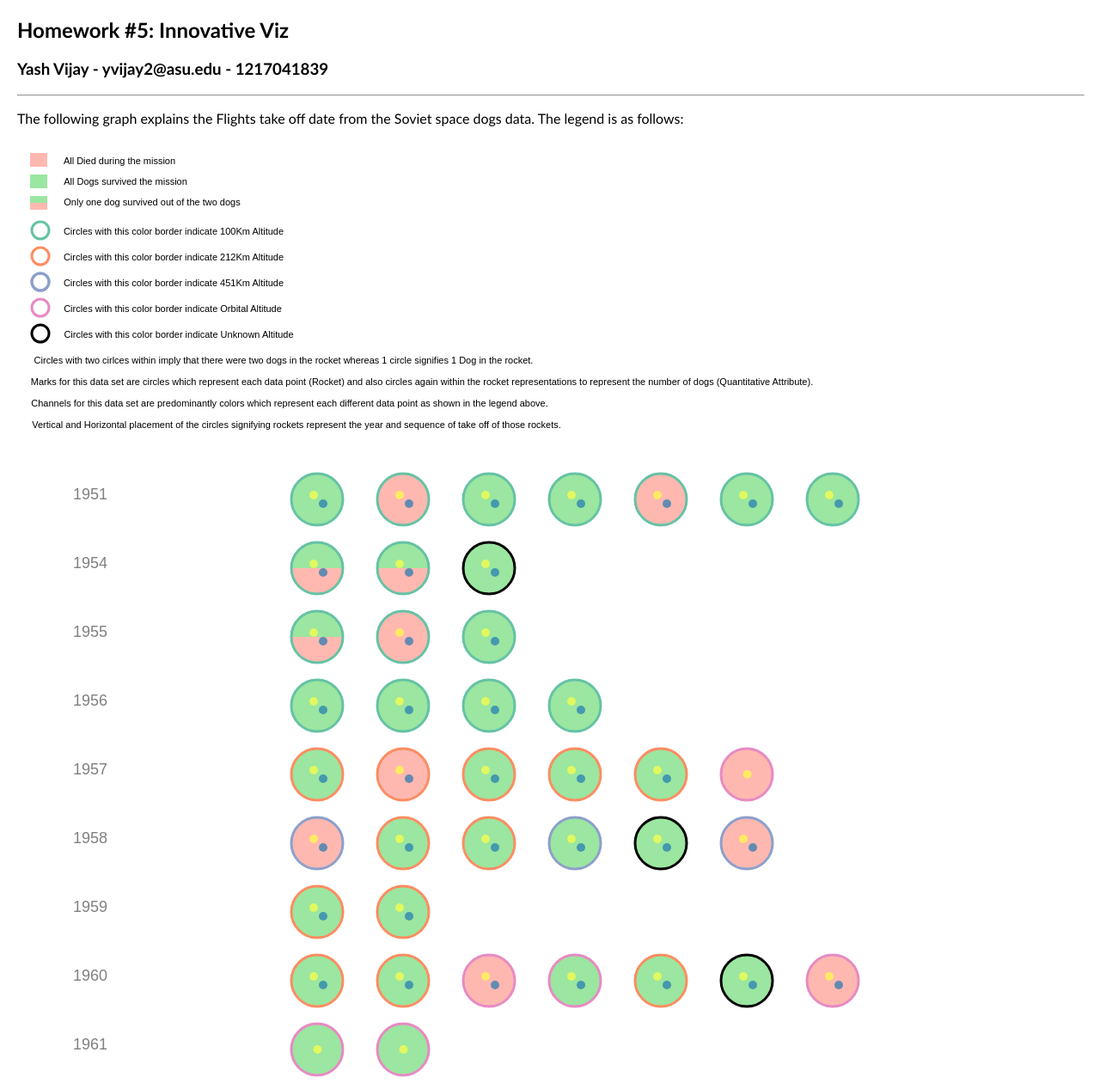
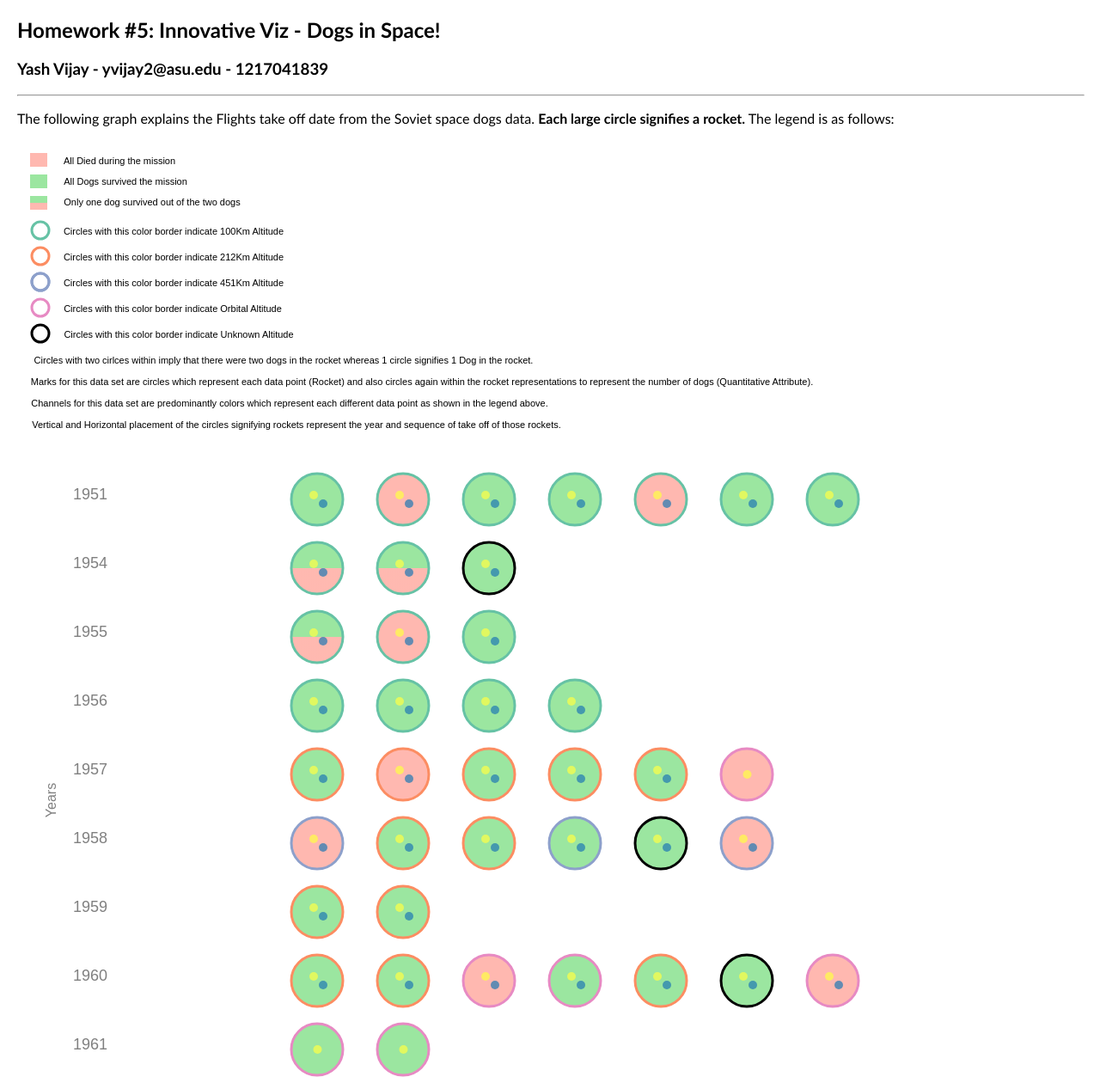
Before and after one commit to yashvijay17/Innovative-Visualization, a plain HTML site: page index.html in a window 1280 px wide. Shown: the top 1267 px of the page at 86% size. Drawn offline with nearby package versions, Linux system fonts and the light colour scheme.

Commit message:
minor updates

```diff
--- a/index.html
+++ b/index.html
@@ -2,7 +2,7 @@
 <html>
 <head>
     <meta charset='utf-8'>
-    <title>CSE 578 - Fall 2020 - Homework #5</title>
+    <title>CSE 578 - Fall 2020 - Homework #5 - Dogs in Space!</title>
     <link rel='stylesheet' href='css/style.css'>
     <script src='https://d3js.org/d3.v5.min.js'></script>
     <script src='scripts/homework5.js'></script>
@@ -10,10 +10,10 @@
 </head>
 <body>
     <div id='wrapper'>
-      <h2>Homework #5: Innovative Viz</h2>
+      <h2>Homework #5: Innovative Viz - Dogs in Space!</h2>
       <h3>Yash Vijay - yvijay2@asu.edu - 1217041839</h3>
       <hr style='width:100%'>
-      <p> The following graph explains the Flights take off date from the Soviet space dogs data. The legend is as follows:</p>
+      <p> The following graph explains the Flights take off date from the Soviet space dogs data. <b>Each large circle signifies a rocket.</b> The legend is as follows:</p>
 	  <svg class="#legend" id='legend'>
 	  </svg>
 	  <br>
--- a/scripts/homework5.js
+++ b/scripts/homework5.js
@@ -66,7 +66,7 @@ function drawMap() {
 		.translate([+mapSvg.style('width').replace('px', '') / 2, +mapSvg.style('height').replace('px', '') / 2.3]);
 	let path = d3.geoPath()
 		.projection(projection);
-	//console.log(flightData)
+
 	years = []
 	var yparse = d3.timeParse("%Y");
 	flightData.forEach(function (d) {
@@ -74,7 +74,6 @@ function drawMap() {
 	});
 
 	years2 = d3.set(years).values()
-	//console.log(years2)
 
 	var yearsv = yearSvg.append('g');
 	yearsv.selectAll("text")
@@ -90,6 +89,17 @@ function drawMap() {
 		.text(function (d) {
 			return d
 		});
+
+	yearsv.append("text")
+        .attr("text-anchor", "middle")
+        .attr("x", -390 )
+        .attr("y", 30)
+        .style("font-size", "16px")
+		.style("font-family", "sans-serif")
+		.style("fill", "grey")
+        .style("font-weight","5000")
+		.text("Years")
+		.attr("transform", "rotate(-90)");
 
 	var counter = 0;
 	var j = 0;
@@ -179,7 +189,6 @@ function drawMap() {
 		.attr('cx', 7)
 		.attr('cy', 5)
 		.style("opacity", 0.7);
-
 
 	const legend = d3.select("#legend")
 
```
